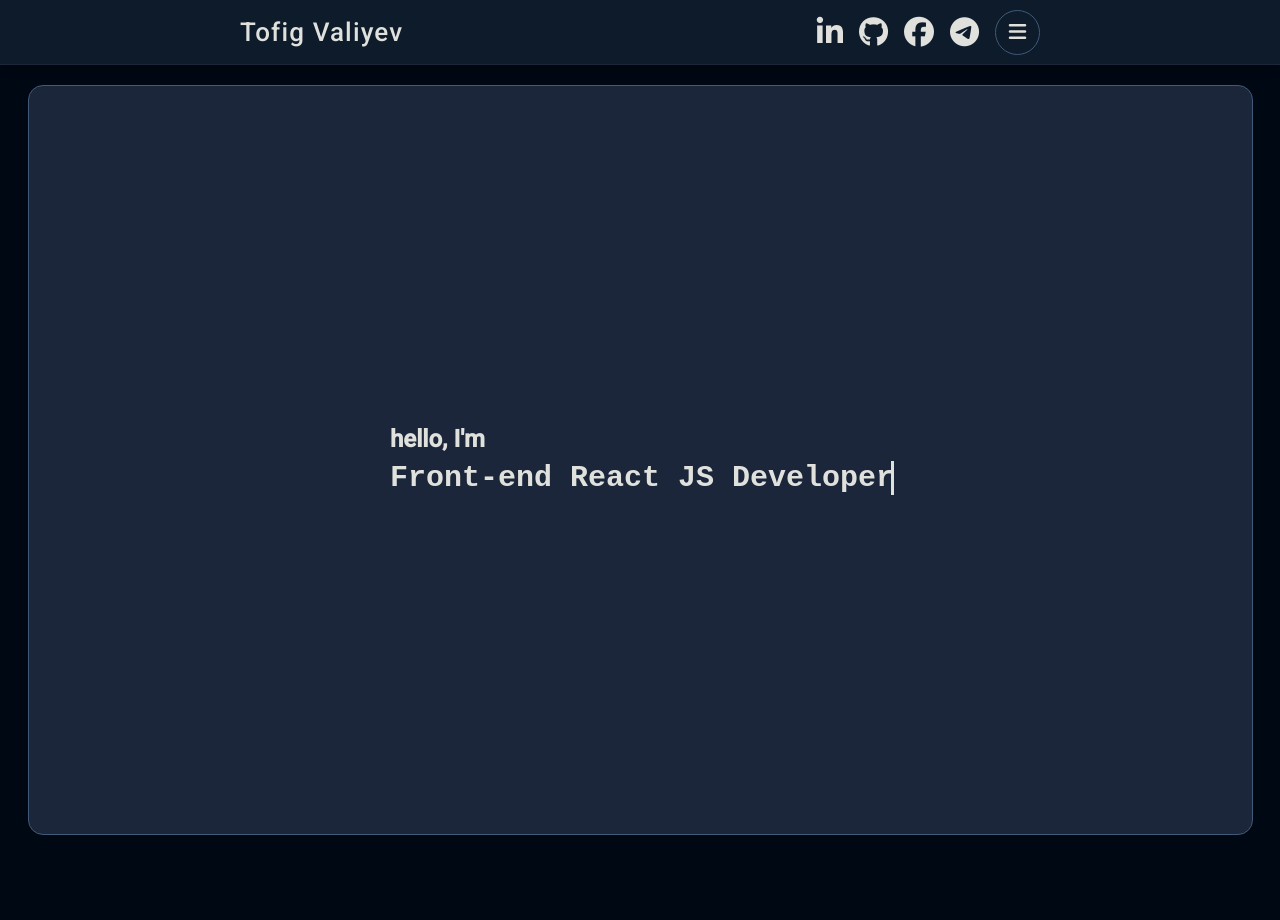
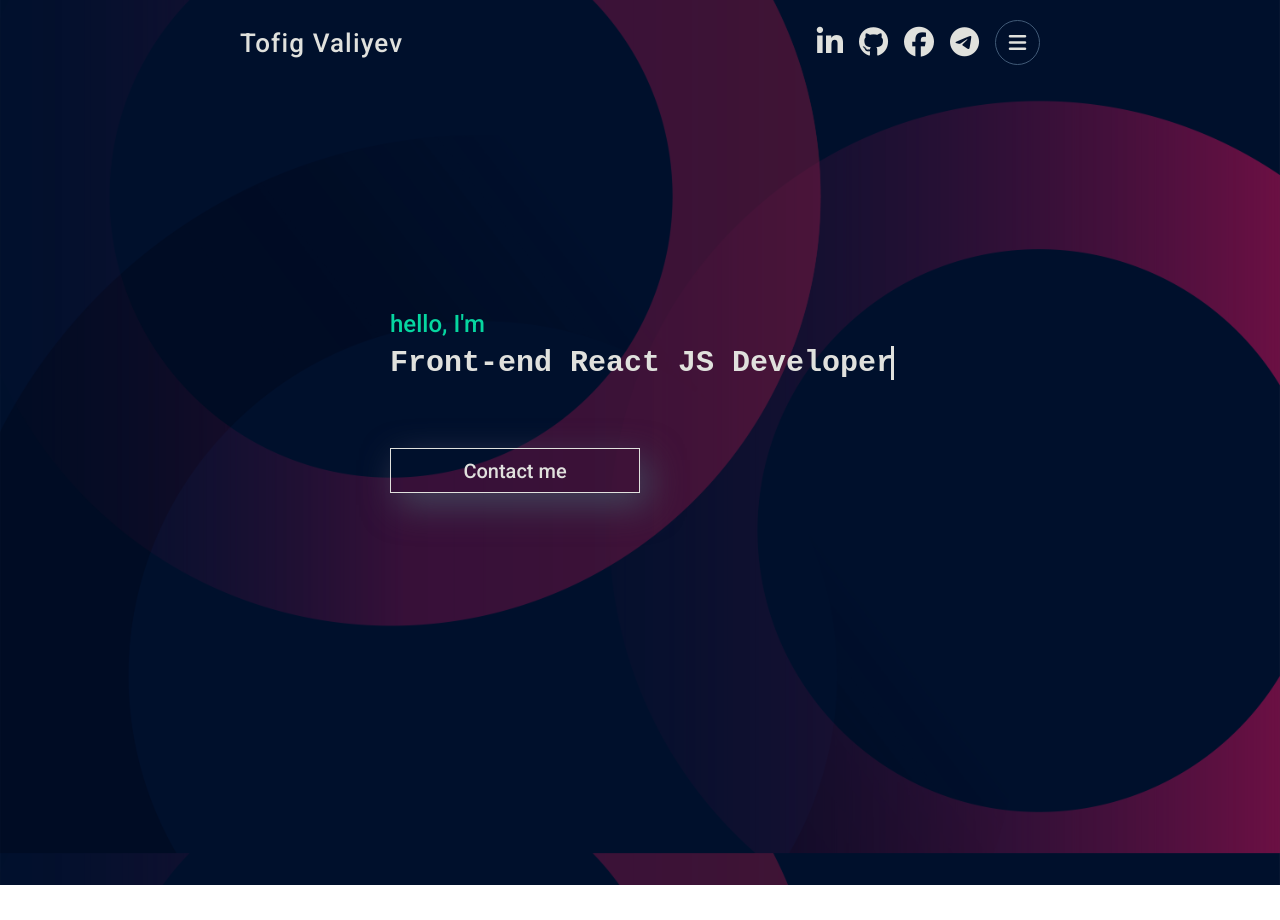
Before and after one commit to mayware/React-Portfolio, a React (Create React App) app: page / in a window 1280 px wide. After the commit the page ends 885 px from the top, so only its background shows below. Built offline with nearby package versions, Linux system fonts and the light colour scheme; the HTML template or start-up script is replaced by a standard one.

Commit message:
Added few changes

```diff
--- a/src/components/Home.jsx
+++ b/src/components/Home.jsx
@@ -1,13 +1,19 @@
 import '../styles/home.css'
+import { Link } from 'react-router-dom';
 
 const Home = () => {
     return (
         <div className="content">
             <div className="brief-card">
                 <div className="brief-card-info">
-                    <div className="brief-info-welcome-text">hello, I'm</div>
-                    <div className="typewriter">
-                        <div class="typed-out">Front-end React JS Developer</div>
+                    <div className="brief-card-text">
+                        <div className="brief-info-welcome-text">hello, I'm</div>
+                        <div className="typewriter">
+                            <div class="typed-out">Front-end React JS Developer</div>
+                        </div>
+                    </div>
+                    <div className="contact-link-area">
+                        <Link to="/contact" className='contact-link'>Contact me</Link>
                     </div>
                 </div>
             </div>
--- a/src/index.css
+++ b/src/index.css
@@ -9,7 +9,11 @@
   font-family: 'Roboto', sans-serif;
   -webkit-font-smoothing: antialiased;
   -moz-osx-font-smoothing: grayscale;
-  background: #000814;
+  background-image: url('./assets/SL-113022-54210-35.jpg');
+  background-attachment: fixed;
+  background-repeat: no-repeat;
+  background-size: cover;
+  background-position: center;
 }
 
 code {
@@ -19,7 +23,7 @@
 
 .container {
   min-height: 100vh;
-  padding: 85px 0 85px 0;
+  /* padding: 15px 0 85px 0; */
 }
 
 .content {
--- a/src/styles/home.css
+++ b/src/styles/home.css
@@ -2,29 +2,27 @@
     display: flex;
     align-items: center;
     justify-content: center;
-    height: 750px;
-    width: 1225px;
-    border: 1px solid #415a77;
-    border-radius: 15px;
-    background: #1b263b;
+    min-height: 100vh;
+    width: 100%;
+    background-color: rgba(0, 0, 0, .5);
 }
 
 .brief-card-info {
-    display: flex;
-    align-items: center;
-    justify-content: center;
-    flex-direction: column;
     height: 350px;
     width: 500px;
-    /* border: 1px solid #fff; */
+}
+
+.brief-card-text {
+    width: 100%;
+    margin-bottom: 4rem;
 }
 
 .brief-info-welcome-text {
     width: 100%;
     margin-bottom: .5rem;
     font-size: 24px;
-    font-weight: 700;
-    color: #e0e1dd;
+    font-weight: 500;
+    color: #06d6a0;
 }
 
 .typewriter {
@@ -39,7 +37,6 @@
     overflow: hidden;
     border-right: 3px solid;
     font-family: monospace;
-    font-size: 2em;
     font-size: 30px;
     font-weight: 700;
     color: #e0e1dd;
@@ -56,3 +53,29 @@
         border-color: transparent
     }
 }
+
+.contact-link-area {
+    width: 100%;
+}
+
+.contact-link {
+    display: flex;
+    align-items: center;
+    justify-content: center;
+    height: 45px;
+    width: 250px;
+    font-size: 20px;
+    border: 1px solid #e0e1dd;
+    /* border-radius: 25px; */
+    background: none;
+    text-decoration: none;
+    color: #e0e1dd;
+    -webkit-box-shadow: 8px 12px 35px 0px rgba(66, 68, 90, 1);
+    -moz-box-shadow: 8px 12px 35px 0px rgba(66, 68, 90, 1);
+    box-shadow: 8px 12px 35px 0px rgba(66, 68, 90, 1);
+    transition: 100ms ease-in-out;
+}
+
+.contact-link:hover {
+    transition: 100ms ease-in-out;
+}
--- a/src/styles/navbar.css
+++ b/src/styles/navbar.css
@@ -2,13 +2,10 @@
     display: flex;
     align-items: center;
     justify-content: space-between;
-    position: fixed;
     top: 0;
     width: 100%;
-    height: 65px;
-    box-shadow: 0 2px 10px 0 rgb(0, 0, 0, .4);
-    border-bottom: 1px solid #1b263b;
-    background: #0d1b2a;
+    height: 85px;
+    background-color: rgba(0, 0, 0, .5);
     z-index: 1000;
 }
 
@@ -46,7 +43,6 @@
 .social-links {
     display: flex;
     align-items: center;
-    /* margin-right: .5rem; */
 }
 
 .nav-social-link {
```
Also changed, not shown: src/assets/SL-113022-54210-35.jpg (added).
